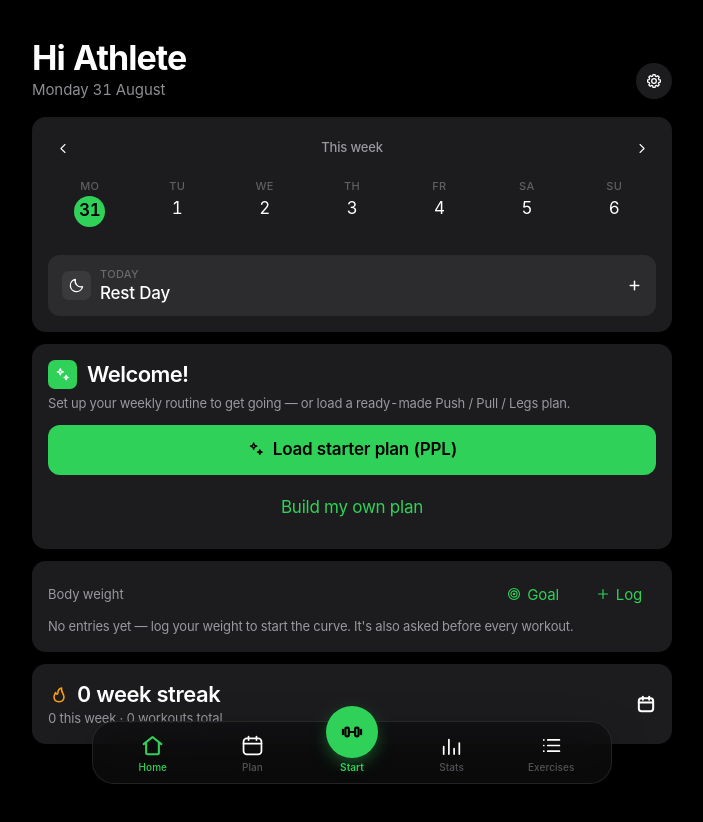
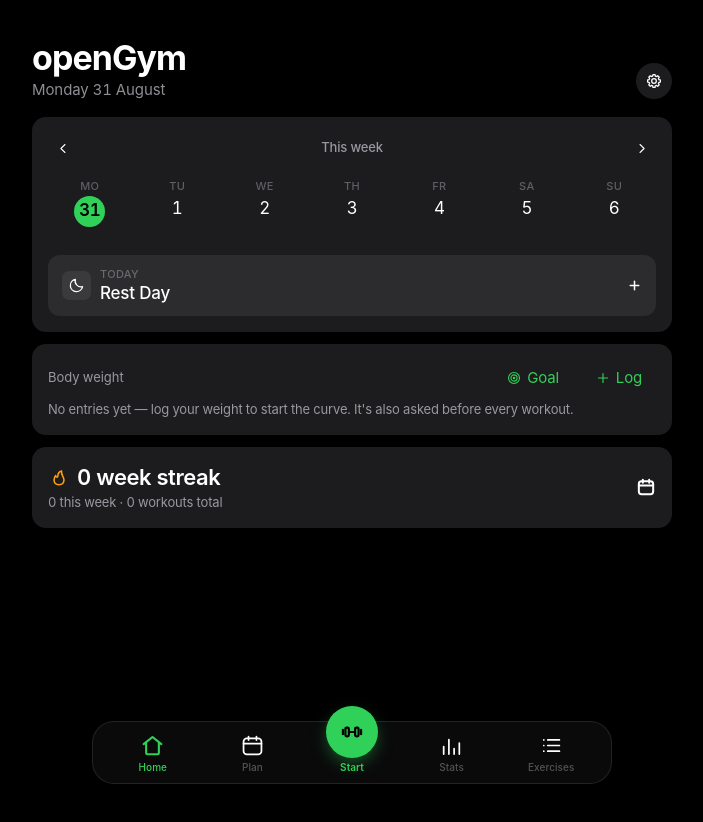
Before and after one commit to thearnabsaha/openGym, a Next.js app: page /#/home in a window 1280 px wide. Shown: the top 822 px of the page, without its empty margins (288-991 px from the left). After the commit the page ends 800 px from the top, so only its background shows below. Built offline with nearby package versions, Linux system fonts and the light colour scheme.

Commit message:
style: remove welcome banner and simplify home header

```diff
--- a/src/views/Home.jsx
+++ b/src/views/Home.jsx
@@ -47,7 +47,7 @@
 
   return <div className="narrow">
     <div className="hdr">
-      <div><h1>{user ? t('Hi {0}', user.name) : 'openGym'}</h1><div className="sub">{today.toLocaleDateString(dateLocale(), { weekday: 'long', day: 'numeric', month: 'long' })}</div></div>
+      <div><h1>openGym</h1><div className="sub">{today.toLocaleDateString(dateLocale(), { weekday: 'long', day: 'numeric', month: 'long' })}</div></div>
       <button className="iconbtn" onClick={() => nav('/settings')} aria-label={t('Settings')}><Icon name="gear" /></button>
     </div>
 
@@ -73,18 +73,6 @@
           : <Icon name="plus" className="chev" />}
       </div>
     </div>
-
-    {!S.routines.length && !S.active && (
-      <div className="card">
-        <div className="row" style={{ gap: 10, marginBottom: 6 }}>
-          <span className="lrow-i"><Icon name="sparkles" /></span>
-          <div className="big" style={{ fontSize: 22 }}>{t('Welcome!')}</div>
-        </div>
-        <div className="muted small" style={{ marginBottom: 12 }}>{t('Set up your weekly routine to get going — or load a ready-made Push / Pull / Legs plan.')}</div>
-        <Button variant="primary" icon="sparkles" onClick={loadStarterPlan}>{t('Load starter plan (PPL)')}</Button>
-        <div style={{ height: 8 }} /><Button onClick={() => nav('/plan')}>{t('Build my own plan')}</Button>
-      </div>
-    )}
 
     <div className="card">
       <div className="row between" style={{ marginBottom: 6 }}>
```
